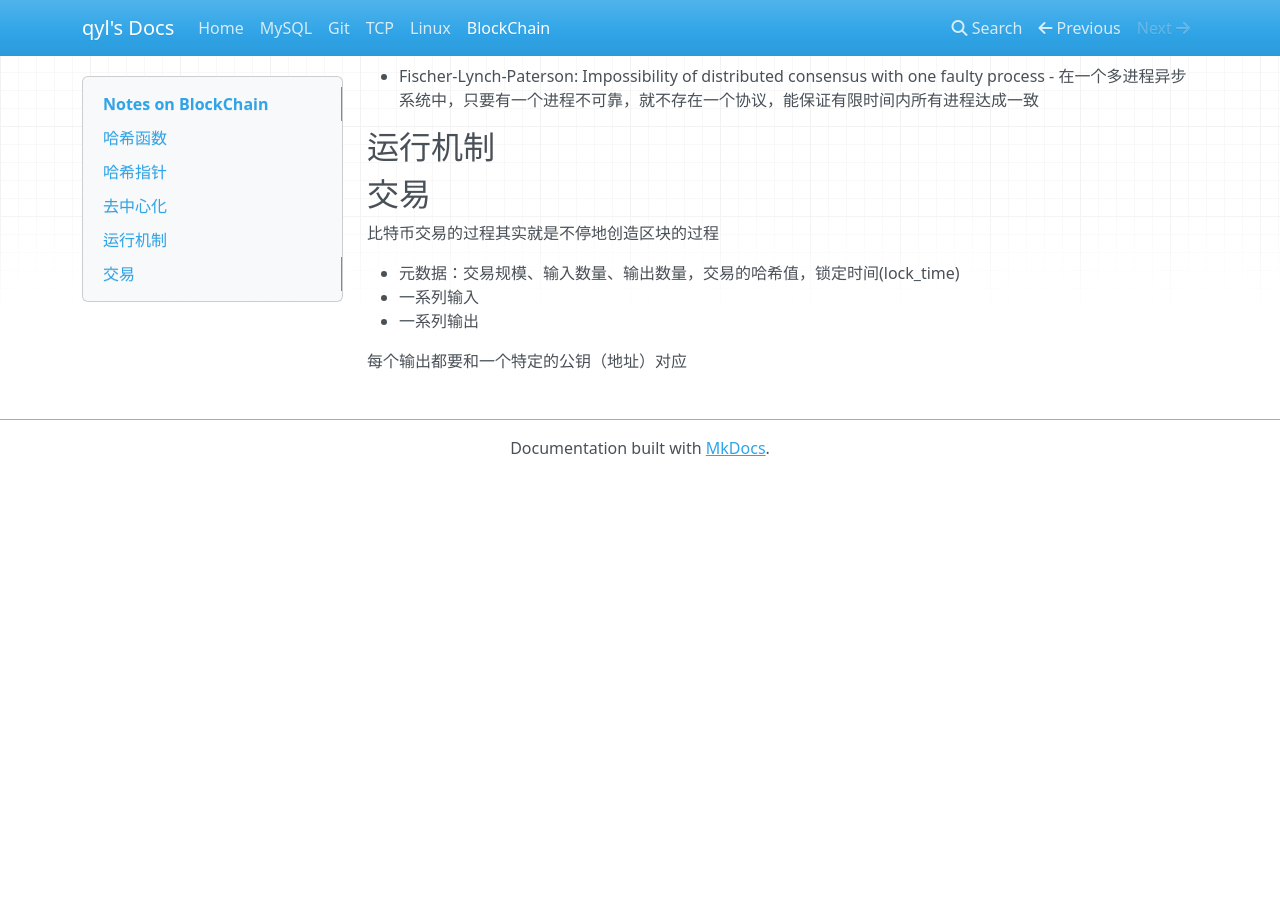
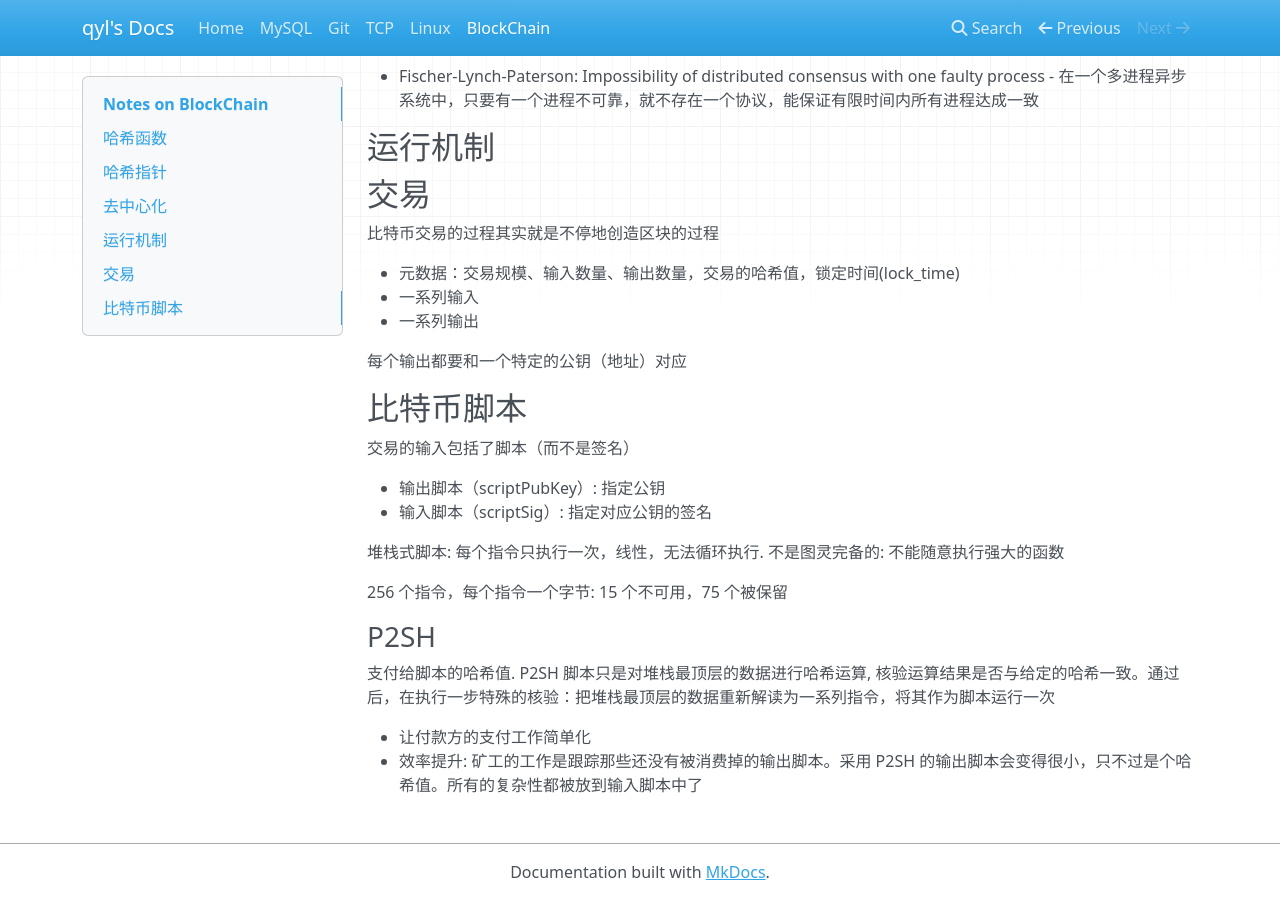
Before and after one commit to paperplane1230/qwiki, an MkDocs documentation site: the page built from docs/blockchain.md, in a window 1280 px wide and 900 px high, scrolled down 790 px. Built offline with MkDocs 1.6.1, drawn with Linux system fonts in a browser that asks for light colours; nearby versions of some CDN libraries; old or Windows-style settings are respelled for this version of MkDocs; before the commit the page ends 1266 px from its top, so only the background shows below that.

Commit message:
blockchain

```diff
--- a/docs/blockchain.md
+++ b/docs/blockchain.md
@@ -45,3 +45,21 @@ Secure Hash Algorithm 256，SHA-256
 * 一系列输出
 
 每个输出都要和一个特定的公钥（地址）对应
+
+## 比特币脚本
+
+交易的输入包括了脚本（而不是签名）
+
+* 输出脚本（scriptPubKey）: 指定公钥
+* 输入脚本（scriptSig）: 指定对应公钥的签名
+
+堆栈式脚本: 每个指令只执行一次，线性，无法循环执行. 不是图灵完备的: 不能随意执行强大的函数
+
+256 个指令，每个指令一个字节: 15 个不可用，75 个被保留
+
+### P2SH
+
+支付给脚本的哈希值. P2SH 脚本只是对堆栈最顶层的数据进行哈希运算, 核验运算结果是否与给定的哈希一致。通过后，在执行一步特殊的核验：把堆栈最顶层的数据重新解读为一系列指令，将其作为脚本运行一次
+
+* 让付款方的支付工作简单化
+* 效率提升: 矿工的工作是跟踪那些还没有被消费掉的输出脚本。采用 P2SH 的输出脚本会变得很小，只不过是个哈希值。所有的复杂性都被放到输入脚本中了
```
